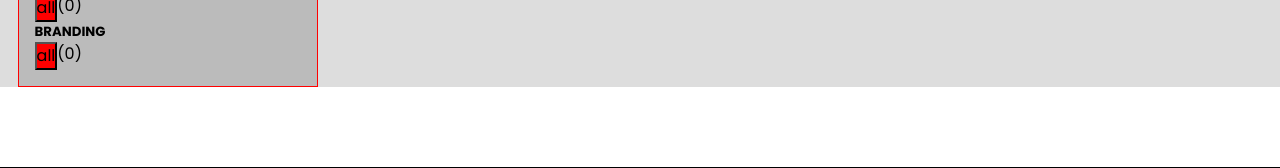
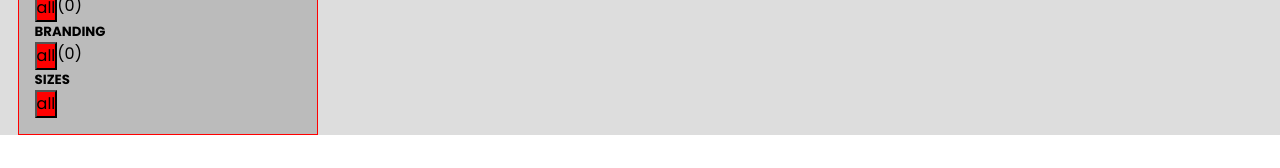
Before and after one commit to Krycha94/fullstack-nextjs-ecommerce, a Next.js app: page /products in a window 1280 px wide. Shown: the part 395-563 px from the top of the page. Built offline with nearby package versions, Linux system fonts and the light colour scheme; no server answers; the database is empty.

Commit message:
Create sorting size helper function and add size filter

```diff
--- a/components/Filters/Filters.module.scss
+++ b/components/Filters/Filters.module.scss
@@ -20,11 +20,15 @@
 		// justify-content: space-between;
 	}
 
-	&__categoryBtn {
+	&__categoryBtn,
+	&__brandBtn,
+	&__sizeBtn {
 		background-color: lightsalmon;
 	}
 
-	&__categoryBtn.active {
+	&__categoryBtn.active,
+	&__brandBtn.active,
+	&__sizeBtn.active {
 		background-color: red;
 	}
 }
--- a/components/Filters/Filters.tsx
+++ b/components/Filters/Filters.tsx
@@ -1,4 +1,4 @@
-import { getUniqueValues } from "@/utils/helpers";
+import { getUniqueValues, sortSizes } from "@/utils/helpers";
 import ProductType from "@/types/ProductType";
 import FiltersType from "@/types/FiltersType";
 import styles from "./Filters.module.scss";
@@ -10,6 +10,7 @@ type FiltersProps = {
 			text: string;
 			category: string;
 			brand: string;
+			size: string;
 		};
 	};
 	updateFilters: (e: FiltersType) => void;
@@ -18,11 +19,13 @@ type FiltersProps = {
 const Filters = ({ state, updateFilters }: FiltersProps) => {
 	const {
 		allProducts,
-		filters: { text, category, brand },
+		filters: { text, category, brand, size },
 	} = state;
 
 	const categories = getUniqueValues(allProducts, "category");
 	const brands = getUniqueValues(allProducts, "brand");
+	const sizes = getUniqueValues(allProducts, "size");
+	const sortedSizes = sortSizes([...sizes]);
 
 	return (
 		<section className={styles.filters}>
@@ -72,7 +75,7 @@ const Filters = ({ state, updateFilters }: FiltersProps) => {
 									type="button"
 									name="brand"
 									onClick={updateFilters}
-									className={`${styles.filters__categoryBtn} ${
+									className={`${styles.filters__brandBtn} ${
 										b === brand && styles.active
 									}`}
 								>
@@ -89,6 +92,22 @@ const Filters = ({ state, updateFilters }: FiltersProps) => {
 						))}
 					</div>
 				</div>
+				<div className={styles.filters__formControl}>
+					<h5>SIZES</h5>
+					{sortedSizes?.map((s, index) => (
+						<button
+							key={index}
+							type="button"
+							name="size"
+							onClick={updateFilters}
+							className={`${styles.filters__sizeBtn} ${
+								size === s && styles.active
+							}`}
+						>
+							{s}
+						</button>
+					))}
+				</div>
 			</form>
 		</section>
 	);
--- a/components/Products/Products.tsx
+++ b/components/Products/Products.tsx
@@ -17,7 +17,7 @@ const Products = ({ products }: ProductsProps) => {
 	const [state, dispatch] = useReducer(filterReducer, {
 		allProducts: products,
 		filteredProducts: products,
-		filters: { text: "", category: "all", brand: "all" },
+		filters: { text: "", category: "all", brand: "all", size: "all" },
 	});
 	// console.log(state.filters);
 
@@ -25,7 +25,7 @@ const Products = ({ products }: ProductsProps) => {
 		let name = e.currentTarget.name;
 		let value = e.currentTarget.value;
 
-		if (name === "category" || name === "brand") {
+		if (name === "category" || name === "brand" || name === "size") {
 			value = e.currentTarget.textContent as string;
 		}
 
--- a/reducers/FilterReducer.tsx
+++ b/reducers/FilterReducer.tsx
@@ -1,7 +1,9 @@
+import ProductType from "@/types/ProductType";
+
 type FilterStateType = {
-	allProducts: any;
-	filteredProducts: any;
-	filters: { text: string; category: string; brand: string };
+	allProducts: ProductType[];
+	filteredProducts: ProductType[];
+	filters: { text: string; category: string; brand: string; size: string };
 };
 
 type UpdateFiltersAction = {
@@ -26,7 +28,7 @@ const filterReducer = (state: FilterStateType, action: FilterActionType) => {
 
 	if (action.type === "FILTER_PRODUCTS") {
 		const { allProducts } = state;
-		const { text, category, brand } = state.filters;
+		const { text, category, brand, size } = state.filters;
 		let tempProducts = [...allProducts];
 
 		if (text) {
@@ -40,8 +42,11 @@ const filterReducer = (state: FilterStateType, action: FilterActionType) => {
 			);
 		}
 		if (brand !== "all") {
-			tempProducts = tempProducts.filter(
-				(product) => product.brand === brand
+			tempProducts = tempProducts.filter((product) => product.brand === brand);
+		}
+		if (size !== "all") {
+			tempProducts = tempProducts.filter((product) =>
+				product.size.includes(size as any)
 			);
 		}
 
--- a/utils/helpers.tsx
+++ b/utils/helpers.tsx
@@ -1,7 +1,25 @@
 import ProductType from "@/types/ProductType";
 
 export const getUniqueValues = (array: ProductType[], type: string) => {
-	const unique = array.map((item: any) => item[type]);
+	let unique = array.map((item: any) => item[type]);
+
+	if (type === "size") {
+		unique = unique.flat();
+	}
 
 	return ["all", ...new Set(unique)];
 };
+
+export const sortSizes = (array: string[]) => {
+	const weights: {
+		[key: string]: number;
+	} = {
+		all: 1,
+		XS: 2,
+		S: 3,
+		M: 4,
+		L: 5,
+		XL: 6,
+	};
+	return array.sort((a, b) => weights[a] - weights[b]);
+};
```
